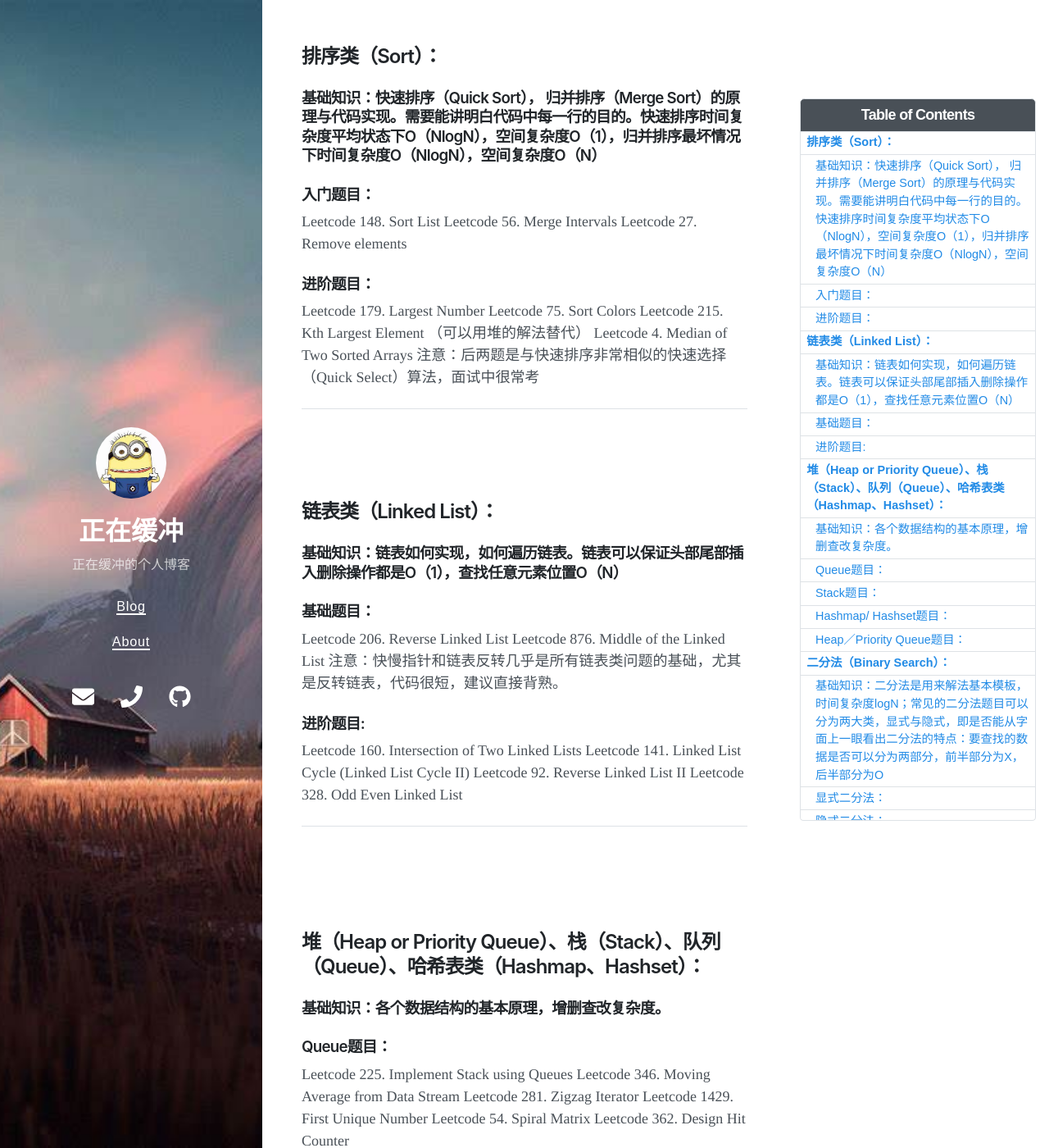
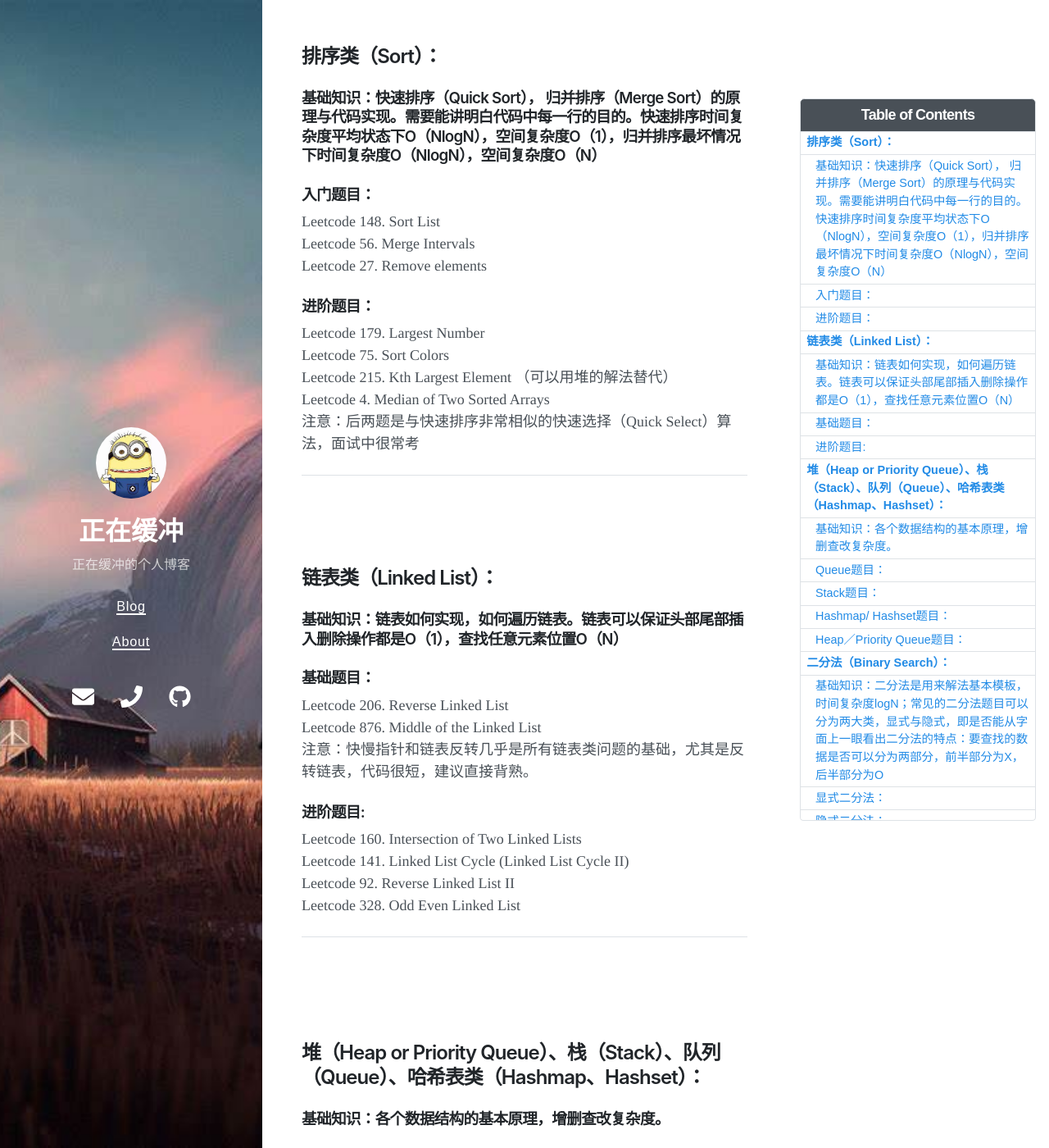
Before and after one commit to Zzhc3321/personal-blog.github.io, a Jekyll site: the page built from _posts/2022-03-16-Leetcode分类刷题总结.md, in a window 1280 px wide and 1400 px high, scrolled down 336 px. Shown: the whole window at 82% size. Built offline with Jekyll 4.4.1, drawn with Linux system fonts in a browser that asks for light colours; nearby versions of some CDN libraries.

Commit message:
修改文件: _posts/2022-03-16-Leetcode分类刷题总结.md

```diff
--- a/_posts/2022-03-16-Leetcode分类刷题总结.md
+++ b/_posts/2022-03-16-Leetcode分类刷题总结.md
@@ -25,15 +25,15 @@
 ### 基础知识：快速排序（Quick Sort）， 归并排序（Merge Sort）的原理与代码实现。需要能讲明白代码中每一行的目的。快速排序时间复杂度平均状态下O（NlogN），空间复杂度O（1），归并排序最坏情况下时间复杂度O（NlogN），空间复杂度O（N）
 
 ### 入门题目：
-Leetcode 148. Sort List
-Leetcode 56. Merge Intervals
-Leetcode 27. Remove elements
+Leetcode 148. Sort List <br>
+Leetcode 56. Merge Intervals <br>
+Leetcode 27. Remove elements <br>
 
 ### 进阶题目：
-Leetcode 179. Largest Number
-Leetcode 75. Sort Colors
-Leetcode 215. Kth Largest Element （可以用堆的解法替代）
-Leetcode 4. Median of Two Sorted Arrays
+Leetcode 179. Largest Number <br>
+Leetcode 75. Sort Colors <br>
+Leetcode 215. Kth Largest Element （可以用堆的解法替代） <br>
+Leetcode 4. Median of Two Sorted Arrays <br>
 注意：后两题是与快速排序非常相似的快速选择（Quick Select）算法，面试中很常考
 
 
@@ -70,15 +70,15 @@
 ### 基础知识：链表如何实现，如何遍历链表。链表可以保证头部尾部插入删除操作都是O（1），查找任意元素位置O（N）
 
 ### 基础题目：
-Leetcode 206. Reverse Linked List
-Leetcode 876. Middle of the Linked List
+Leetcode 206. Reverse Linked List <br>
+Leetcode 876. Middle of the Linked List <br>
 注意：快慢指针和链表反转几乎是所有链表类问题的基础，尤其是反转链表，代码很短，建议直接背熟。
 
 ### 进阶题目:
-Leetcode 160. Intersection of Two Linked Lists
-Leetcode 141. Linked List Cycle (Linked List Cycle II)
-Leetcode 92. Reverse Linked List II
-Leetcode 328. Odd Even Linked List
+Leetcode 160. Intersection of Two Linked Lists <br>
+Leetcode 141. Linked List Cycle (Linked List Cycle II) <br>
+Leetcode 92. Reverse Linked List II <br>
+Leetcode 328. Odd Even Linked List <br>
 
 
 
```
